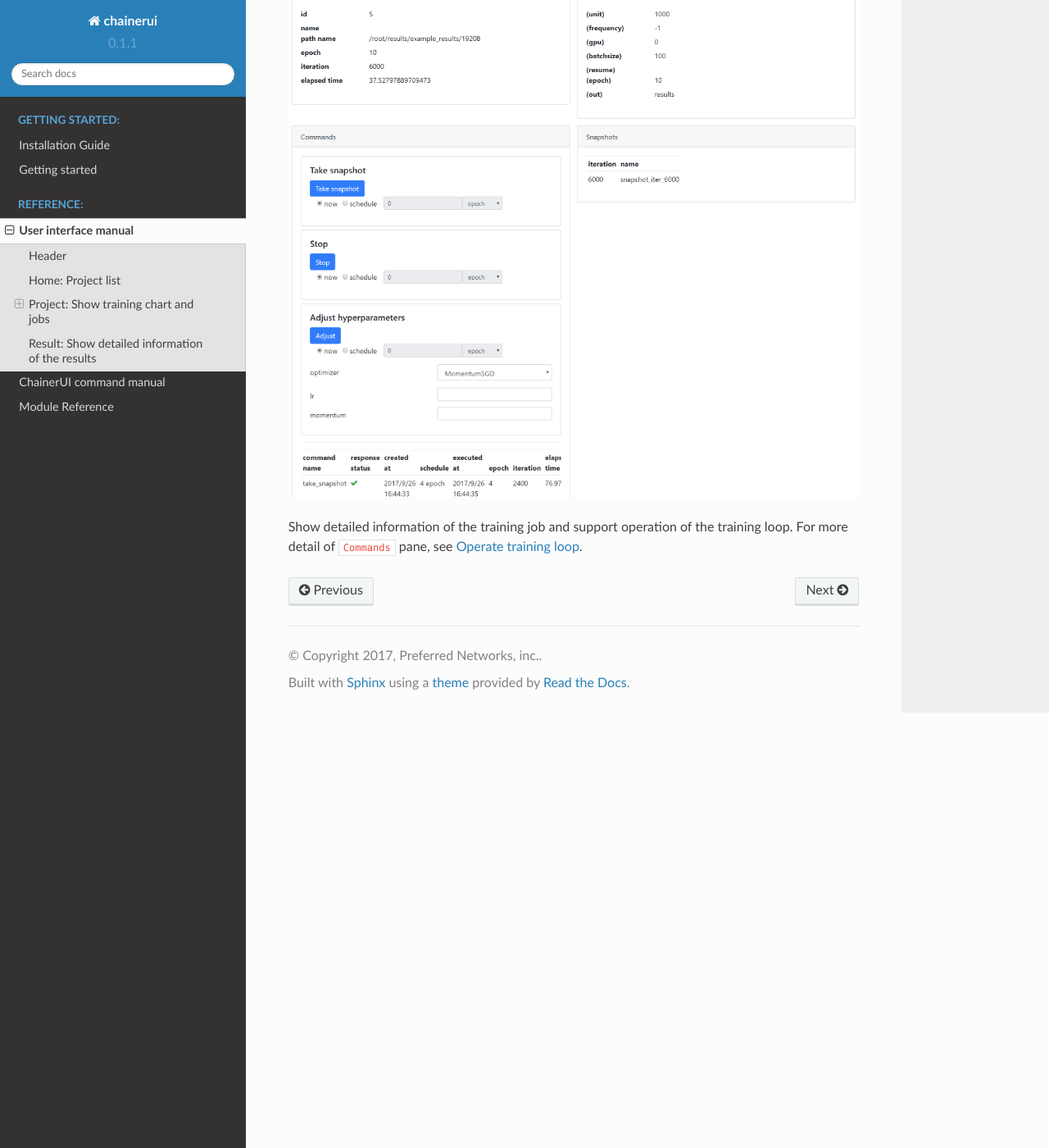
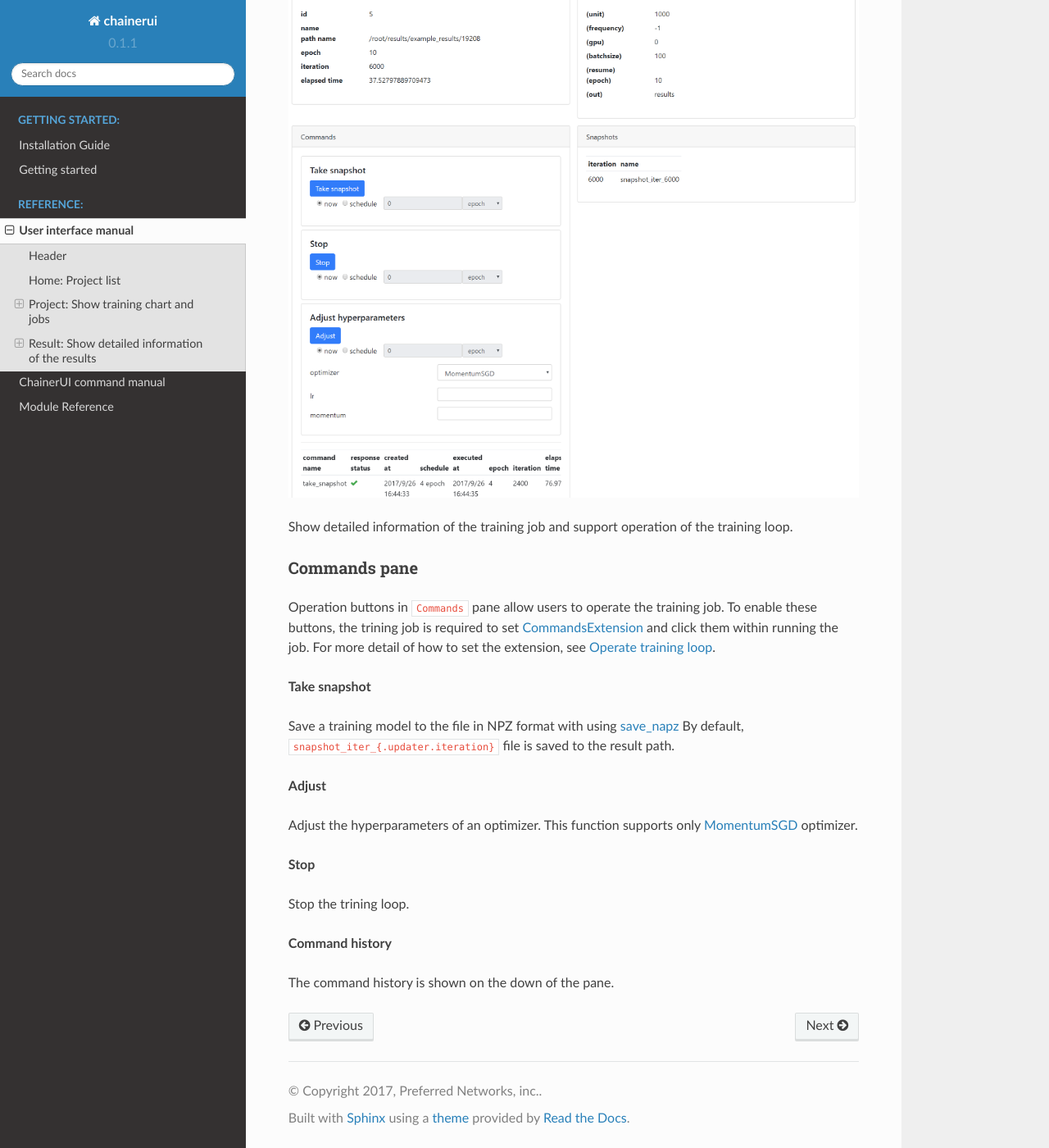
Before and after one commit to chainer/chainerui, a Sphinx documentation site: the page built from docs/source/reference/ui.rst, in a window 1280 px wide and 1400 px high, scrolled down 2770 px. Shown: the whole window at 82% size. Built offline with Sphinx 7.4.7 and the Read the Docs theme 2.0.0, drawn with Linux system fonts in a browser that asks for light colours.

Commit message:
update commands pane

```diff
--- a/docs/source/reference/ui.rst
+++ b/docs/source/reference/ui.rst
@@ -78,4 +78,25 @@ Result: Show detailed information of the results
 
 .. image:: ../../images/result_detail.png
 
-Show detailed information of the training job and support operation of the training loop. For more detail of ``Commands`` pane, see :ref:`getstart_operate_training_loop`.
+Show detailed information of the training job and support operation of the training loop.
+
+Commands pane
+~~~~~~~~~~~~~
+
+Operation buttons in ``Commands`` pane allow users to operate the training job. To enable these buttons, the trining job is required to set :ref:`CommandsExtension <module_command_extension>` and click them within running the job. For more detail of how to set the extension, see :ref:`getstart_operate_training_loop`.
+
+**Take snapshot**
+
+Save a training model to the file in NPZ format with using `save_napz <https://docs.chainer.org/en/stable/reference/generated/chainer.serializers.save_npz.html>`__ By default, ``snapshot_iter_{.updater.iteration}`` file is saved to the result path.
+
+**Adjust**
+
+Adjust the hyperparameters of an optimizer. This function supports only `MomentumSGD <https://docs.chainer.org/en/stable/reference/generated/chainer.optimizers.MomentumSGD.html#chainer.optimizers.MomentumSGD>`__ optimizer.
+
+**Stop**
+
+Stop the trining loop.
+
+**Command history**
+
+The command history is shown on the down of the pane.
```
